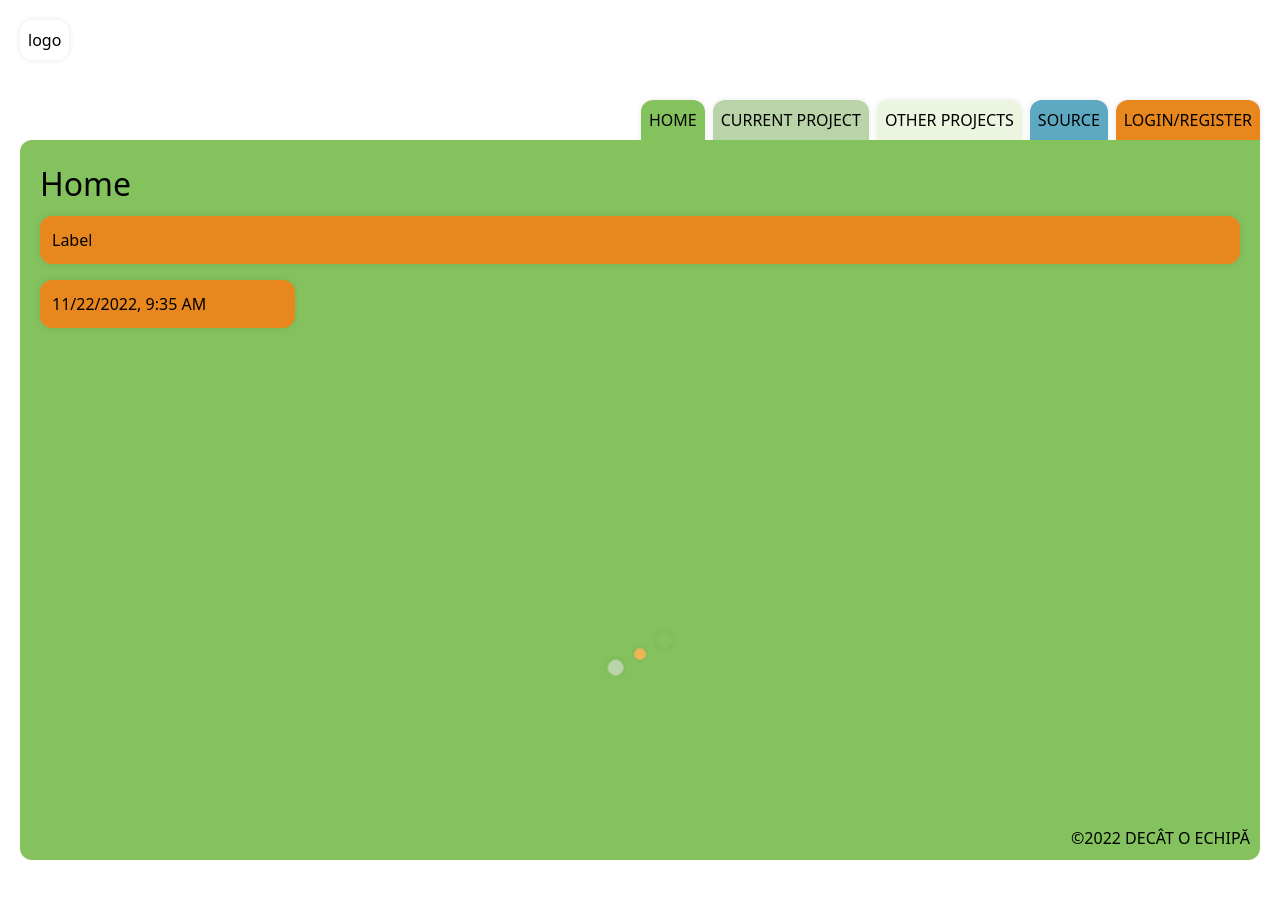
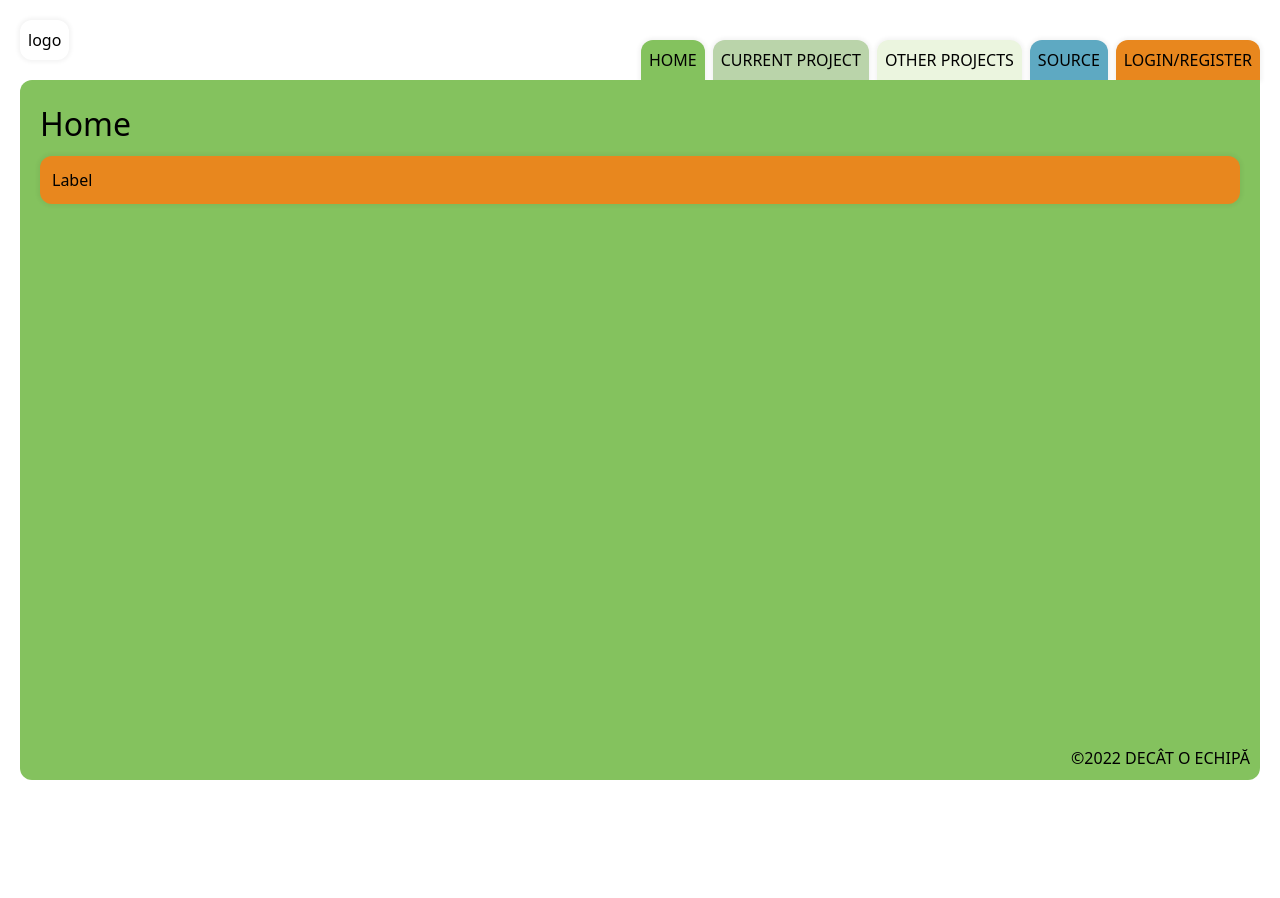
Before and after one commit to IBM-Dev-Dealer/frontend, a Next.js app: page / in a window 1280 px wide. Shown: the top 898 px of the page. After the commit the page ends 800 px from the top, so only its background shows below. Built offline with nearby package versions, Linux system fonts and the light colour scheme.

Commit message:
update Loader and added header

```diff
--- a/components/atoms/Loader/Loader.jsx
+++ b/components/atoms/Loader/Loader.jsx
@@ -15,5 +15,5 @@ const Loader = ({ loading }) => {
 export default Loader;
 
 Loader.defaultProps = {
-  loading: true,
+  loading: false,
 };
--- a/components/atoms/Loader/Loader.module.scss
+++ b/components/atoms/Loader/Loader.module.scss
@@ -7,6 +7,10 @@
   display: flex;
   justify-content: center;
   align-items: center;
+  position: absolute;
+  top: 0;
+  left: 0;
+  z-index: 999;
 }
 
 .dot {
--- a/components/page-components/Home/Home.jsx
+++ b/components/page-components/Home/Home.jsx
@@ -1,15 +1,18 @@
-import { useState } from 'react';
-import Button from '../../atoms/Button/Button';
-import Title from '../../atoms/Title/Title';
+import { useState } from "react";
+import Button from "../../atoms/Button/Button";
+import Loader from "../../atoms/Loader/Loader";
+import Title from "../../atoms/Title/Title";
 
 const Home = () => {
   const [isLoading, setIsLoading] = useState(false);
+
   return (
     <>
       <Title>Home</Title>
+      <Loader loading={isLoading} />
       <Button
         isLoading={isLoading}
-        label='Label'
+        label="Label"
         onClick={() => {
           setIsLoading(true);
           setTimeout(() => {
--- a/components/page-components/Layout/Layout.jsx
+++ b/components/page-components/Layout/Layout.jsx
@@ -1,10 +1,10 @@
-import Head from 'next/head';
-import Link from 'next/link';
-import { useRouter } from 'next/router';
+import Head from "next/head";
+import Link from "next/link";
+import { useRouter } from "next/router";
 
-import { ROUTES, getPageBackground, getTitle } from '../../../utils/utils';
+import { ROUTES, getPageBackground, getTitle } from "../../../utils/utils";
 
-import styles from './Layout.module.scss';
+import styles from "./Layout.module.scss";
 
 const Layout = ({ logged = false, isPM = false, children }) => {
   const { pathname } = useRouter();
@@ -16,8 +16,9 @@ const Layout = ({ logged = false, isPM = false, children }) => {
       <Head>
         <title>{title}</title>
       </Head>
+      <div className={styles.layout}>
+        <header className={styles.header}>
           <div className={styles.logoWrapper}>logo</div>
-      <div className={styles.layout}>
           <nav className={styles.nav}>
             <Link className={styles.background1} href={ROUTES.DEFAULT_PAGE}>
               HOME
@@ -37,16 +38,22 @@ const Layout = ({ logged = false, isPM = false, children }) => {
               </Link>
             )}
             {isPM && (
-            <Link className={styles.background6} href={ROUTES.MANAGE_EMPLOYEES}>
+              <Link
+                className={styles.background6}
+                href={ROUTES.MANAGE_EMPLOYEES}
+              >
                 MANAGE EMPLOYEES
               </Link>
             )}
             <Link className={styles.background7} href={ROUTES.LOG}>
-            {logged ? 'LOGOUT' : 'LOGIN/REGISTER'}
+              {logged ? "LOGOUT" : "LOGIN/REGISTER"}
             </Link>
           </nav>
+        </header>
 
-        <div className={`${styles.wrapper} ${styles[pageBackground]}`}>{children}</div>
+        <div className={`${styles.wrapper} ${styles[pageBackground]}`}>
+          {children}
+        </div>
 
         <footer className={`${styles.footer} ${styles[pageBackground]}`}>
           ©2022 DECÂT O ECHIPĂ
--- a/components/page-components/Layout/Layout.module.scss
+++ b/components/page-components/Layout/Layout.module.scss
@@ -9,15 +9,19 @@
 
   display: flex;
   flex-direction: column;
+  background: map-get($colors, "white");
+}
+
+.header {
+  display: flex;
   justify-content: space-between;
-  background: map-get($colors, "white");
 }
 
 .logoWrapper {
   padding: map-get($spacing, "xs");
   box-shadow: map-get($shadows, "box-small");
   border-radius: map-get($spacing, "s");
-  margin: map-get($spacing, "l");
+  margin-bottom: map-get($spacing, "l");
   display: inline-block;
 }
 
--- a/pages/index.js
+++ b/pages/index.js
@@ -1,13 +1,9 @@
 import Home from '../components/page-components/Home/Home';
-import PickDate from '../components/atoms/PickDate/PickDate';
-import Loader from '../components/atoms/Loader/Loader';
 
 const HomePage = () => {
   return (
     <>
       <Home />
-      <PickDate />
-      <Loader />
     </>
   );
 };
```
Lines whose indentation alone changed are shown as unchanged.
